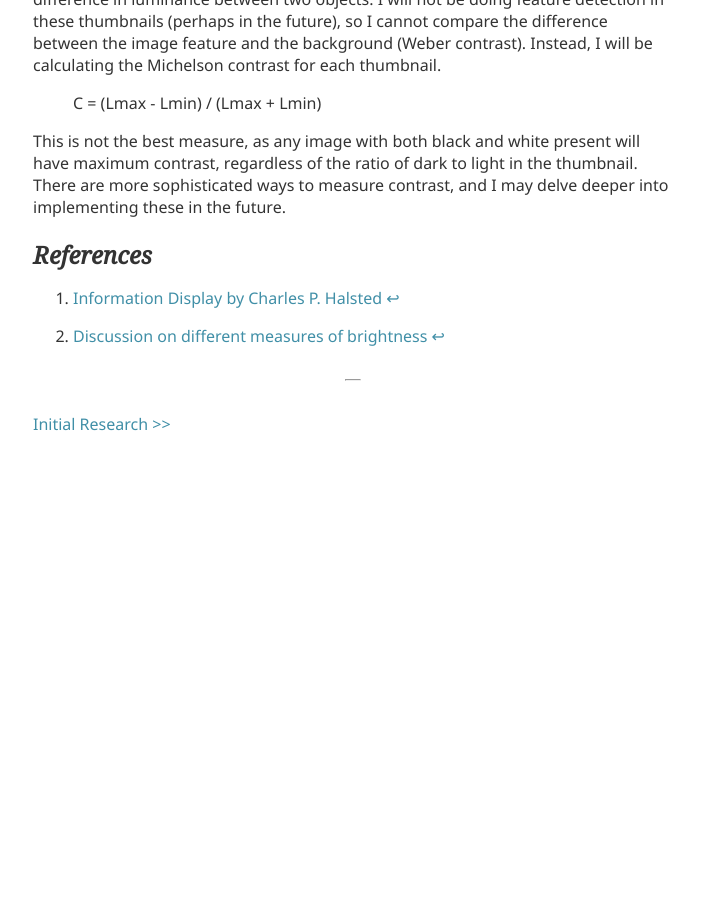
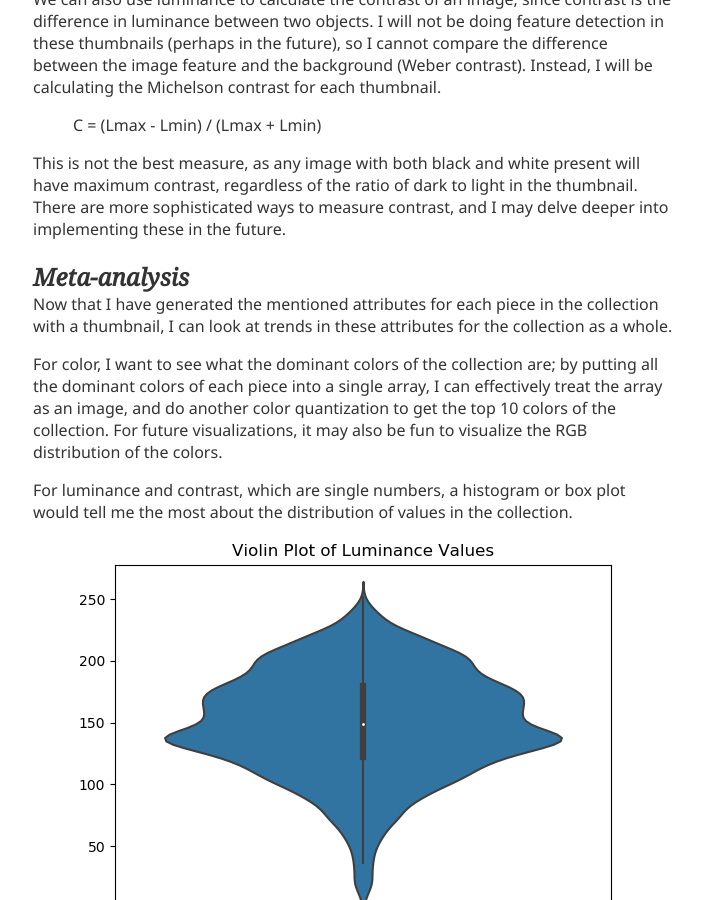
Before and after one commit to lester-lee/f2018-info-vis, a Jekyll site: the page built from _posts/2018-11-05-visualprocessing.md, in a window 1280 px wide and 900 px high, scrolled down 1009 px. Shown: the whole window, without its empty margins (287-989 px from the left). Built offline with Jekyll 4.4.1, drawn with Linux system fonts in a browser that asks for light colours; before the commit the page ends 1604 px from its top, so only the background shows below that; some of the changed text lies outside the part shown.

Commit message:
Add meta analysis draft

```diff
--- a/_posts/2018-11-05-visualprocessing.md
+++ b/_posts/2018-11-05-visualprocessing.md
@@ -4,7 +4,7 @@ title: Processing WCMA Thumbnails
 ---
 As mentioned in the previous post, I want to start getting more information about the visual properties of artworks in the WCMA collection. The [WCMA collection](https://github.com/wcmaart/collection) includes a set of thumbnails that I will be processing. Not every object in the collection has a thumbnail, but I will be able to learn more about the objects that do have thumbnails.
 
-I will be using [OpenCV](https://opencv.org/) to process the images.
+I will be using [OpenCV](https://opencv.org/) to process the images. My code is available [on Github](https://github.com/lester-lee/wcma-viz); specifically, [`get_color_details.py`](https://github.com/lester-lee/wcma-viz/blob/master/get_color_details.py).
 
 ## Color
 One visual quality is color. My initial intuition is to get the "average" color of each thumbnail, but that may not be a very useful metric for pieces that are not monochromatic; [a reply on this Stack Overflow post](https://stackoverflow.com/questions/43111029/how-to-find-the-average-colour-of-an-image-in-python-with-opencv) talks more in-depth about why it may be better to calculate the _dominant_ colors in an image. We can use _k-means clustering_ to get the _k_ most representative colors for each thumbnail. This is essentially color quantization, or reducing the number of colors in an image. Taking the most representative color using this method would still be a little more helpful than taking the RGB vector composed of means of each color channel; the post gives an example of how this "average" ends up meaningless in relation to the original image. If the picture is monochrome, then the two values will be very similar, and if the picture isn't monochrome, then the average doesn't make much sense. OpenCV provides a [tutorial on using k-means clustering for color quantization](https://docs.opencv.org/3.0-beta/doc/py_tutorials/py_ml/py_kmeans/py_kmeans_opencv/py_kmeans_opencv.html).
@@ -18,6 +18,20 @@ We can also use luminance to calculate the contrast of an image, since contrast
 
 This is not the best measure, as any image with both black and white present will have maximum contrast, regardless of the ratio of dark to light in the thumbnail. There are more sophisticated ways to measure contrast, and I may delve deeper into implementing these in the future.
 
+## Meta-analysis
+Now that I have generated the mentioned attributes for each piece in the collection with a thumbnail, I can look at trends in these attributes for the collection as a whole.
+
+For color, I want to see what the dominant colors of the collection are; by putting all the dominant colors of each piece into a single array, I can effectively treat the array as an image, and do another color quantization to get the top 10 colors of the collection.
+For future visualizations, it may also be fun to visualize the RGB distribution of the colors.
+
+
+
+For luminance and contrast, which are single numbers, a histogram or box plot would tell me the most about the distribution of values in the collection.
+
+![Violin plot of luminance distribution]({{site.baseurl}}/assets/visualprocessing/luminance.png)
+
+![Violin plot of contrast distribution]({{site.baseurl}}/assets/visualprocessing/contrast.png)
+
 ## References
 [^brightness]: [Information Display by Charles P. Halsted](http://crompton.com/light/index.html)
 [^pb]: [Discussion on different measures of brightness](http://www.nbdtech.com/Blog/archive/2008/04/27/Calculating-the-Perceived-Brightness-of-a-Color.aspx)
```
Also changed, not shown: assets/visualprocessing/contrast.png (added), assets/visualprocessing/luminance.png (added).
